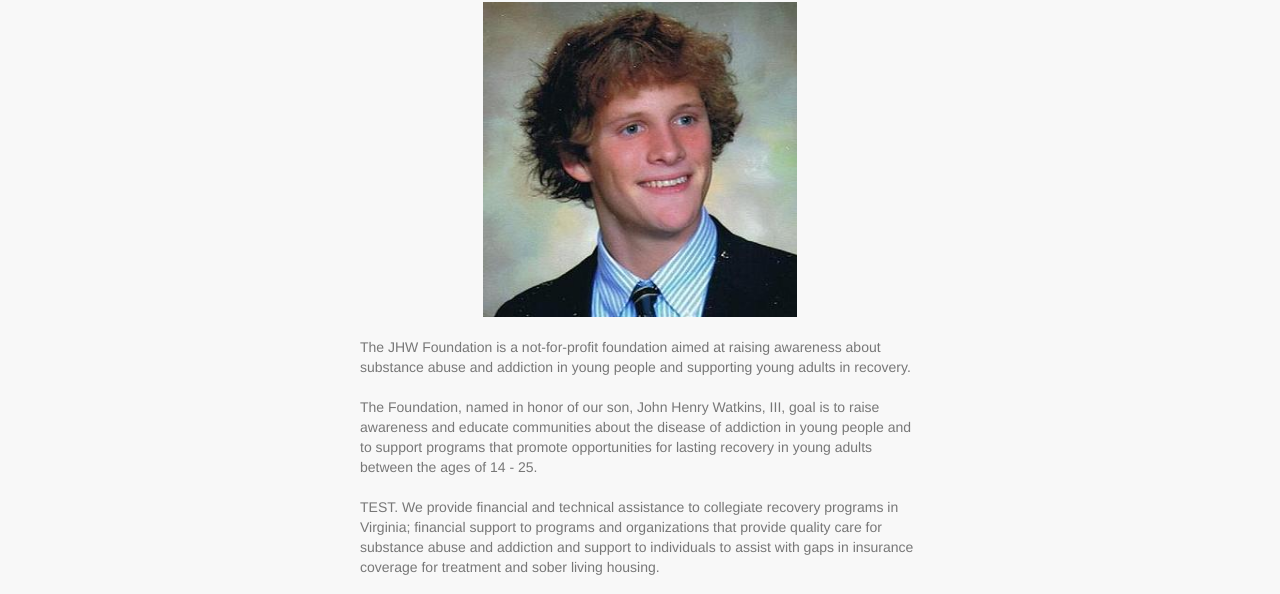
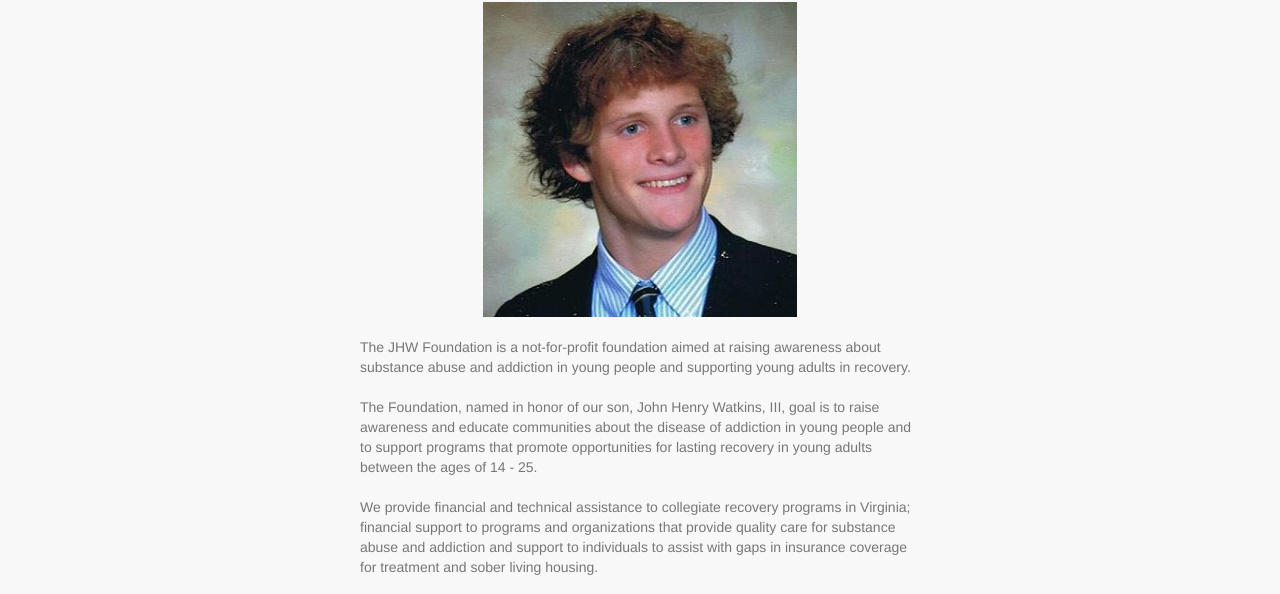
Before and after one commit to the-jhw-foundation/website, a website: page index.html in a window 1280 px wide. Shown: the part 173-767 px from the top of the page. Drawn offline with nearby package versions, Linux system fonts and the light colour scheme; some packages are replaced by stand-ins of ours; grey boxes are pictures that could not be loaded.

Commit message:
Update homePage.html

```diff
--- a/views/homePage.html
+++ b/views/homePage.html
@@ -9,7 +9,7 @@
 	The Foundation, named in honor of our son, John Henry Watkins, III, goal is to raise awareness and educate communities about the disease of addiction in young people and to support programs that promote opportunities for lasting recovery in young adults between the ages of 14 - 25.
 	</p>
 	<p>
-	TEST. We provide financial and technical assistance to collegiate recovery programs in Virginia; financial support to programs and organizations that provide quality care for substance abuse and addiction and support to individuals to assist with gaps in insurance coverage for treatment and sober living housing.
+	We provide financial and technical assistance to collegiate recovery programs in Virginia; financial support to programs and organizations that provide quality care for substance abuse and addiction and support to individuals to assist with gaps in insurance coverage for treatment and sober living housing.
 	<p>
 	<a href="https://events.r20.constantcontact.com/register/eventReg?oeidk=a07ed8zn48c744de2c0&oseq=&c=&ch="> <img id="homescreen-portrait" src="https://mlsvc01-prod.s3.amazonaws.com/11e02e09301/9bde0cd7-439b-453c-817c-8f10ba86553c.png?ver=1476732864000"></a>
 	</p>
```
